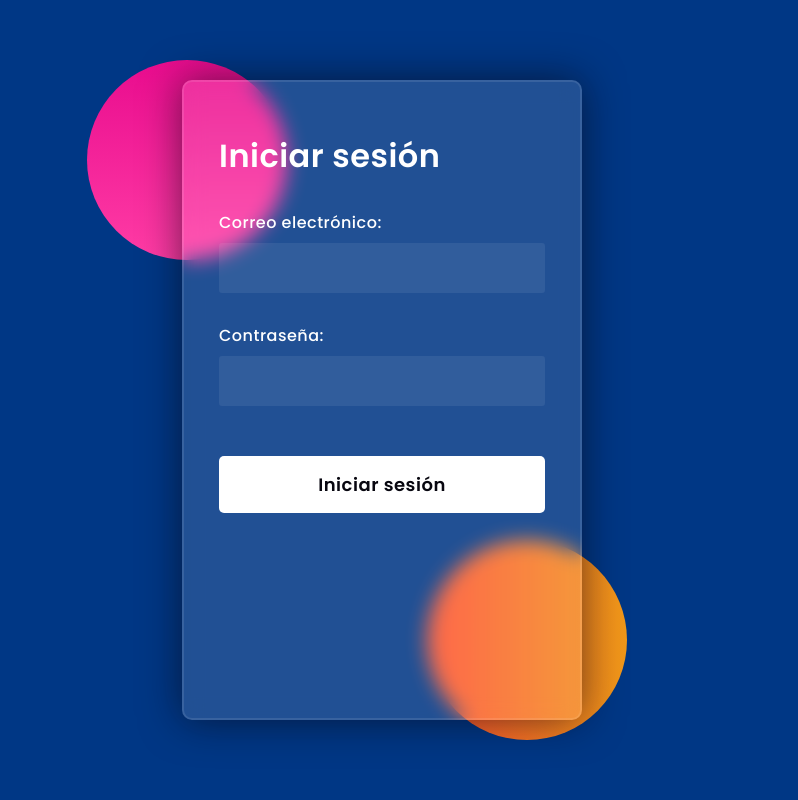
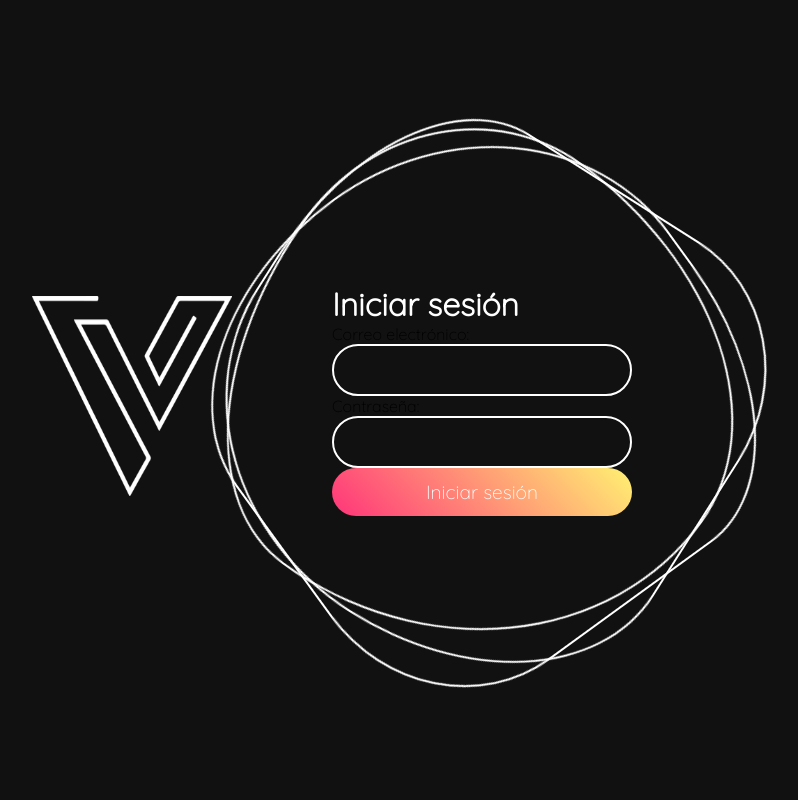
Before and after one commit to FernandoLopez7/ProjectVertexScape, a Django app: page /login/ in a window 1280 px wide. Shown: the whole page, without its empty margins (258-1056 px from the left). Run offline with Django 5.2, Linux system fonts and the light colour scheme.

Commit message:
Front V1.1

```diff
--- /dev/null
+++ b/static/css/styleslogin_black.css
@@ -0,0 +1,138 @@
+@import url("https://fonts.googleapis.com/css2?family=Quicksand:wght@300&display=swap");
+* {
+  margin: 0;
+  padding: 0;
+  box-sizing: border-box;
+  font-family: "Quicksand", sans-serif;
+}
+body {
+  display: flex;
+  justify-content: center;
+  align-items: center;
+  min-height: 100vh;
+  background: #111;
+  width: 100%;
+  overflow: hidden;
+}
+.ring {
+  position: relative;
+  width: 500px;
+  height: 500px;
+  display: flex;
+  justify-content: center;
+  align-items: center;
+}
+.ring i {
+  position: absolute;
+  inset: 0;
+  border: 2px solid #fff;
+  transition: 0.5s;
+}
+.ring i:nth-child(1) {
+  border-radius: 38% 62% 63% 37% / 41% 44% 56% 59%;
+  animation: animate 6s linear infinite;
+}
+.ring i:nth-child(2) {
+  border-radius: 41% 44% 56% 59%/38% 62% 63% 37%;
+  animation: animate 4s linear infinite;
+}
+.ring i:nth-child(3) {
+  border-radius: 41% 44% 56% 59%/38% 62% 63% 37%;
+  animation: animate2 10s linear infinite;
+}
+.ring:hover i {
+  border: 6px solid var(--clr);
+  filter: drop-shadow(0 0 20px var(--clr));
+}
+@keyframes animate {
+  0% {
+    transform: rotate(0deg);
+  }
+  100% {
+    transform: rotate(360deg);
+  }
+}
+@keyframes animate2 {
+  0% {
+    transform: rotate(360deg);
+  }
+  100% {
+    transform: rotate(0deg);
+  }
+}
+.login {
+  position: absolute;
+  width: 300px;
+  height: 100%;
+  display: flex;
+  justify-content: center;
+  align-items: center;
+  flex-direction: column;
+  gap: 20px;
+}
+.login h2 {
+  font-size: 2em;
+  color: #fff;
+}
+.login .inputBx {
+  position: relative;
+  width: 100%;
+}
+.login .inputBx input {
+  position: relative;
+  width: 100%;
+  padding: 12px 20px;
+  background: transparent;
+  border: 2px solid #fff;
+  border-radius: 40px;
+  font-size: 1.2em;
+  color: #fff;
+  box-shadow: none;
+  outline: none;
+}
+.login .inputBx input[type="submit"] {
+  width: 100%;
+  background: #0078ff;
+  background: linear-gradient(45deg, #ff357a, #fff172);
+  border: none;
+  cursor: pointer;
+}
+.login .inputBx input::placeholder {
+  color: rgba(255, 255, 255, 0.75);
+}
+.login .links {
+  position: relative;
+  width: 100%;
+  display: flex;
+  align-items: center;
+  justify-content: space-between;
+  padding: 0 20px;
+}
+.login .links a {
+  color: #fff;
+  text-decoration: none;
+}
+
+/* Styles para boton */
+.login .inputBx button {
+  width: 100%;
+  padding: 12px 20px;
+  background: #0078ff;
+  background: linear-gradient(45deg, #ff357a, #fff172);
+  border: none;
+  border-radius: 40px;
+  font-size: 1.2em;
+  color: #fff;
+  cursor: pointer;
+  outline: none;
+  transition: background 0.3s, transform 0.2s;
+}
+
+.login .inputBx button:hover {
+  background: #092f5a;
+  transform: scale(1.05);
+}
+
+.login .inputBx button:active {
+  transform: scale(0.95);
+}
--- a/templates/login/login.html
+++ b/templates/login/login.html
@@ -6,10 +6,11 @@
     <meta name="viewport" content="width=device-width, initial-scale=1.0">
     <title>Iniciar sesión</title>
     <link href="https://fonts.googleapis.com/css2?family=Poppins:wght@300;500;600&display=swap" rel="stylesheet">
-    <link rel="stylesheet" type="text/css" href="{% static 'css/styleslogin.css' %}">
+    <!-- <link rel="stylesheet" type="text/css" href="{% static 'css/styleslogin.css' %}"> -->
+    <link rel="stylesheet" type="text/css" href="{% static 'css/styleslogin_black.css' %}">
 </head>
 <body>
-    <div class="background">
+    <!-- <div class="background">
         <div class="shape"></div>
         <div class="shape"></div>
     </div>
@@ -18,6 +19,30 @@
         {% csrf_token %}
         {{ form.as_p }}
         <button type="submit">Iniciar sesión</button>
-    </form>
+    </form> -->
+
+    <h1>
+        <img src= "{% static 'img/logo_letra.png' %}" width = "200" height = "200"/>
+    </h1>
+    <div class="ring">
+        <i style="--clr:#00ff0a;"></i>
+        <i style="--clr:#ff0057;"></i>
+        <i style="--clr:#fffd44;"></i>
+        <div class="background">
+            <div class="shape"></div>
+            <div class="shape"></div>
+        </div>
+
+        <div class="login">
+            <form method="post">
+            <h2>Iniciar sesión</h2>
+            <div class="inputBx">
+                {% csrf_token %}
+                {{ form.as_p }}
+                <button type="submit">Iniciar sesión</button>
+            </div>
+            </form>
+        </div>
+    </div>
 </body>
 </html>
--- a/templates/predeterminados/base.html
+++ b/templates/predeterminados/base.html
@@ -6,7 +6,8 @@
     <meta charset="UTF-8">
     <meta name="viewport" content="width=device-width, initial-scale=1.0">
     <title>{% block titulo %} {% endblock %}</title>
-    <link rel="stylesheet" type="text/css" href="{% static 'css/stylesnav.css' %}">
+    <!-- <link rel="stylesheet" type="text/css" href="{% static 'css/stylesnav.css' %}"> -->
+    <link rel="stylesheet" type="text/css" href="{% static 'css/styles_nav_perfil_stable.css' %}">
     {% block estilos %} {% endblock %}
 </head>
 
@@ -14,7 +15,8 @@
     <header class="navar">
         <nav>
             <div class="wrapper">
-                <div class="logo"><a href="#">Logo</a></div>
+                <!-- <div class="logo"><a href="#">Logo</a></div> -->
+                <img src= "{% static 'img/logo_vertical.png' %}" width = "264" height = "72"/>
                 <input type="radio" name="slider" id="menu-btn">
                 <input type="radio" name="slider" id="close-btn">
                 <ul class="nav-links">
--- a/templates/proyecto/listar_proyectos.html
+++ b/templates/proyecto/listar_proyectos.html
@@ -2,8 +2,9 @@
 {% load static %}
 {% block titulo%} Index {%endblock%}
 {% block estilos %}
-<link rel="stylesheet" type="text/css" href="{% static 'css/stylestable.css' %}">
-<link rel="stylesheet" type="text/css" href="{% static 'css/stylesperfil.css' %}">
+<!-- <link rel="stylesheet" type="text/css" href="{% static 'css/stylestable.css' %}">
+<link rel="stylesheet" type="text/css" href="{% static 'css/stylesperfil.css' %}"> -->
+<link rel="stylesheet" type="text/css" href="{% static 'css/styles_nav_perfil_stable.css' %}">
 {% endblock %}
 {% block contenido%}
 <main class="main-container">
```
Also changed, not shown: static/css/styles_nav_perfil_stable.css (added, +164 -0 lines), static/css/stylesadmin_custom.css (added, +157 -0 lines), templates/admin/base_site.html (+12 -1 lines), static/img/logo_letra.png (added), static/img/logo_vertical.png (added).
